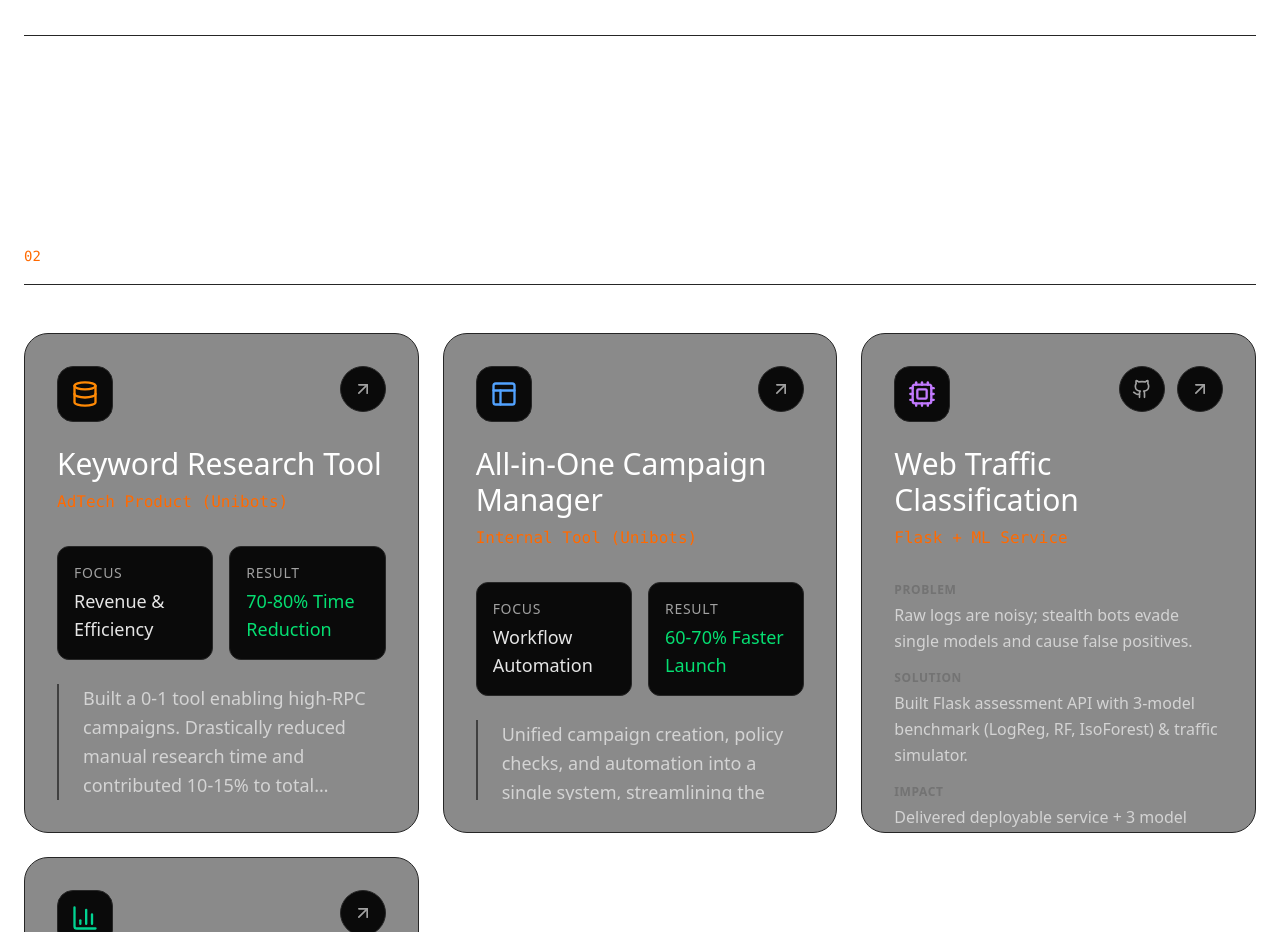
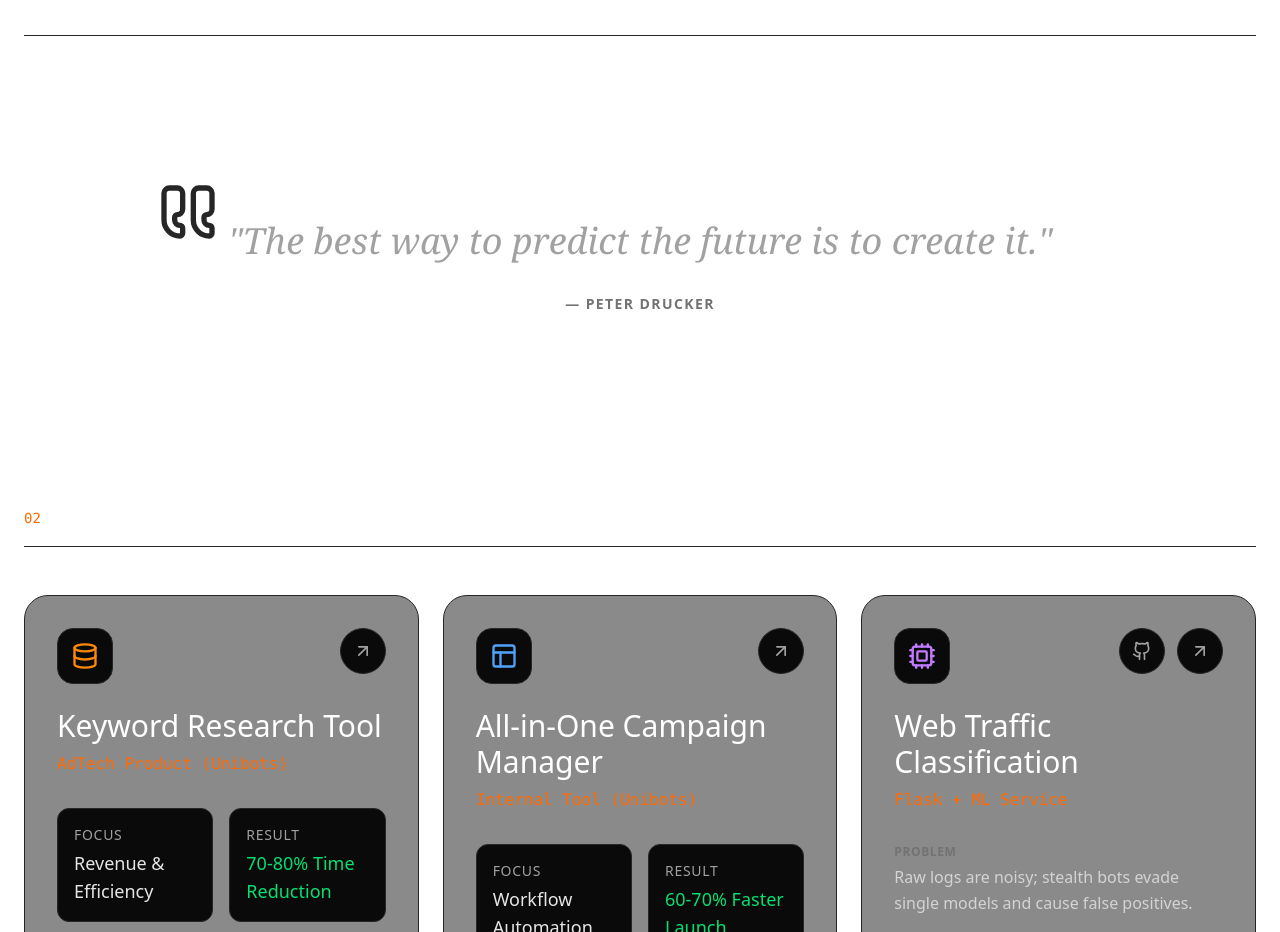
Before and after one commit to chetanya1998/Portfolio, a React (Vite) app: page / in a window 1280 px wide. Shown: the part 2580-3512 px from the top of the page. Built offline with nearby package versions, Linux system fonts and the light colour scheme.

Commit message:
Implement collapsible experience and quote section

```diff
--- a/src/Portfolio.jsx
+++ b/src/Portfolio.jsx
@@ -24,7 +24,9 @@ import {
     Send,
 
     Download,
-    Github
+    Github,
+    ChevronDown,
+    Quote
 } from 'lucide-react';
 
 // --- Data ---
@@ -556,6 +558,19 @@ export default function Portfolio() {
                     </div>
                 </section>
 
+                {/* Quote Section */}
+                <FadeIn delay={200}>
+                    <section className="py-12 md:py-20 flex justify-center">
+                        <div className="max-w-4xl text-center relative px-6">
+                            <Quote className="text-neutral-800 absolute -top-8 -left-4 md:-left-12 transform -scale-x-100" size={64} />
+                            <h2 className="text-2xl md:text-4xl font-serif italic text-neutral-400 leading-normal md:leading-relaxed">
+                                "The best way to predict the future is to create it."
+                            </h2>
+                            <p className="mt-6 text-neutral-500 uppercase tracking-widest text-sm font-bold">— Peter Drucker</p>
+                        </div>
+                    </section>
+                </FadeIn>
+
                 {/* Projects Carousel */}
                 <section id="projects" className="py-16 md:py-24">
                     <SectionHeader num="2" title="Selected Projects" />
```
